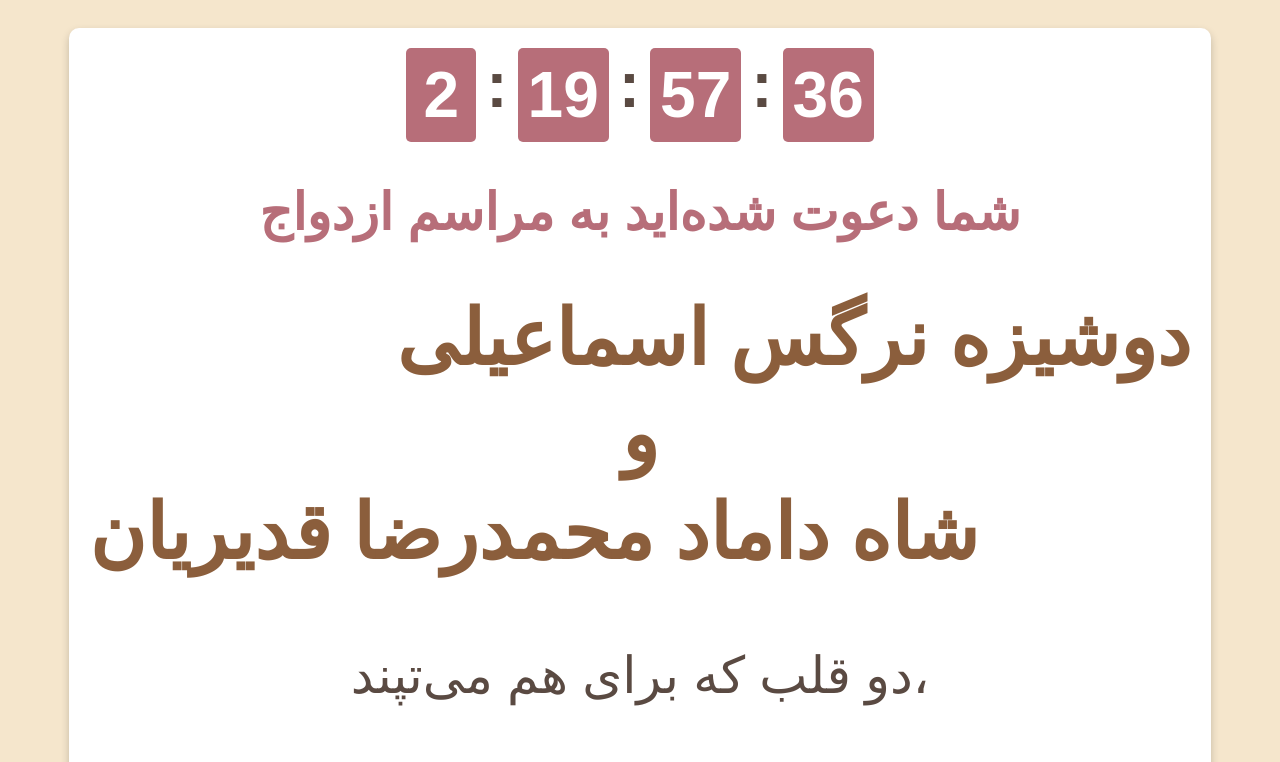
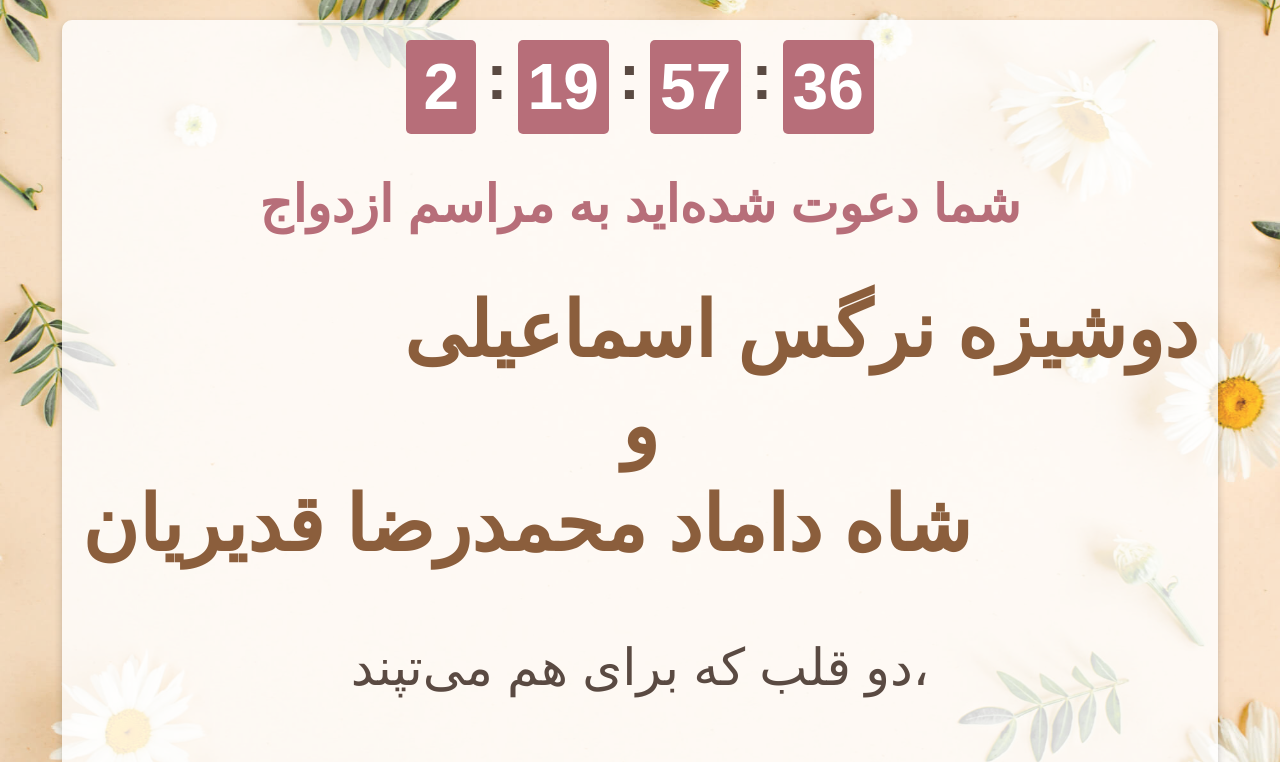
Before and after one commit to Alirezuesmaili/Arosi, a plain HTML site: page index.html in a window 1280 px wide. Shown: the top 762 px of the page. Drawn offline with Linux system fonts and the light colour scheme; a web font is replaced by a local one.

Commit message:
Update index.html

```diff
--- a/index.html
+++ b/index.html
@@ -27,14 +27,29 @@
             background-color: #f5e6cc;
             color: #5a4a42;
             padding: 20px;
+            margin: 0;
         }
         .container {
             max-width: 90%;
             margin: auto;
-            background: white;
+            background: rgba(255, 255, 255, 0.8); /* پس‌زمینه سفید با شفافیت */
             padding: 20px;
             border-radius: 10px;
             box-shadow: 0 4px 8px rgba(0, 0, 0, 0.2);
+            position: relative;
+            z-index: 1;
+        }
+        .bg-image {
+            position: fixed;
+            top: 0;
+            left: 0;
+            width: 100%;
+            height: 100%;
+            background-image: url('49048260-583c-4945-a120-1df8c88e28ed.jpg'); /* تصویر پس‌زمینه */
+            background-size: cover;
+            background-position: center;
+            z-index: -1; /* قرار دادن تصویر در پشت محتوا */
+            opacity: 0.8; /* شفافیت تصویر */
         }
         .timer-container {
             display: flex;
@@ -103,11 +118,6 @@
             border: 0;
             border-radius: 10px;
         }
-        .bg-image img {
-            width: 100%;
-            border-radius: 10px;
-            margin-top: 20px;
-        }
     </style>
     <script>
         document.addEventListener("DOMContentLoaded", function() {
@@ -138,6 +148,10 @@
     </script>
 </head>
 <body>
+    <!-- تصویر پس‌زمینه -->
+    <div class="bg-image"></div>
+
+    <!-- محتوای اصلی -->
     <div class="container">
         <div class="timer-container" id="countdown">در حال بارگذاری...</div>
         <div class="invite-text">شما دعوت شده‌اید به مراسم ازدواج</div>
@@ -162,10 +176,6 @@
                 <iframe src="https://www.google.com/maps/embed?pb=!1m18!1m12!1m3!1d3360.5069476304034!2d51.75844777516446!3d32.6193207920293!2m3!1f0!2f0!3f0!3m2!1i1024!2i768!4f13.1!3m3!1m2!1s0x3fbc49065e2f9455%3A0x5460a3059227e59e!2sRoya%20hall!5e0!3m2!1sen!2sbe!4v1739821866894!5m2!1sen!2sbe" width="600" height="450" style="border:0;" allowfullscreen="" loading="lazy" referrerpolicy="no-referrer-when-downgrade"></iframe>
             </div>
         </div>
-        <!-- بخش سفید برای نمایش تصویر -->
-        <div class="bg-image">
-            <img src="49048260-583c-4945-a120-1df8c88e28ed.jpg" alt="عکس مراسم">
-        </div>
     </div>
 </body>
 </html>
```
